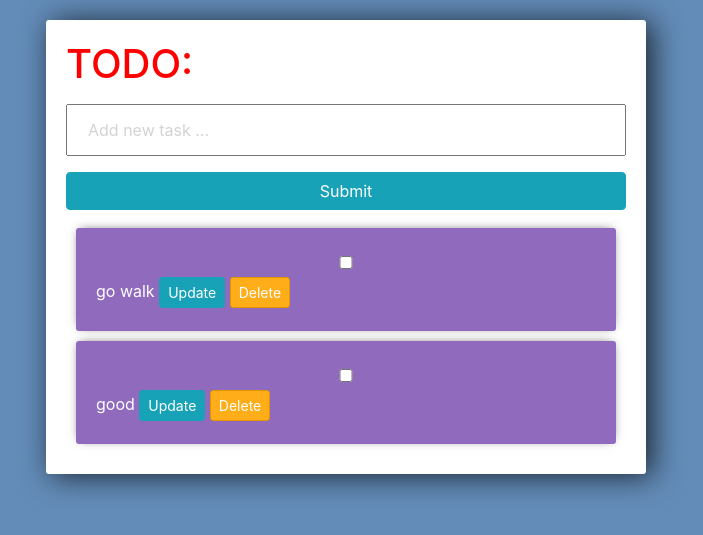
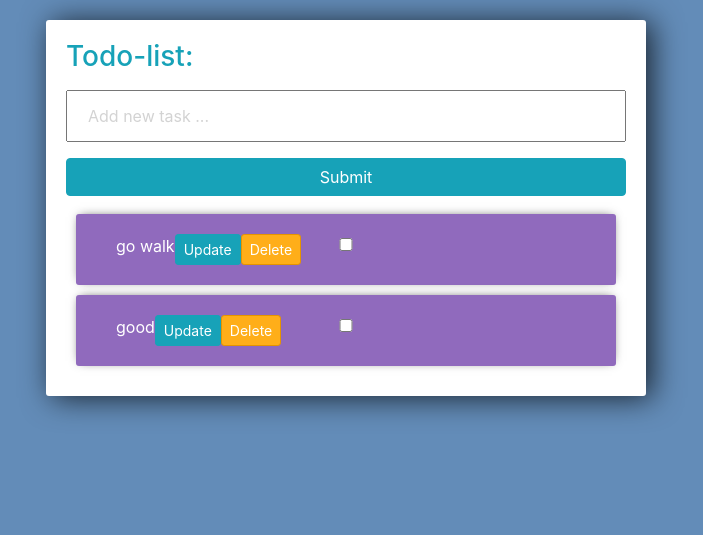
Before and after one commit to Inventhrice/HawkHacks2022, a Django app: page / in a window 1280 px wide. Shown: the top 535 px of the page, without its empty margins (294-997 px from the left). Run offline with Django 4.2, Linux system fonts and the light colour scheme; data comes from the database, SQL or seed files in the repository; both versions use the stored data as it was after the commit; some libraries are stand-ins or nearby versions.

Commit message:
checkbox

```diff
--- a/todo/myapp/static/styles.css
+++ b/todo/myapp/static/styles.css
@@ -1,5 +1,5 @@
 body {
-    background-color: #638CB8;
+  background-color: #638cb8;
 }
 
 input {
@@ -14,7 +14,7 @@ input::placeholder {
 }
 
 .submit {
-    background-color: #6BA3E8;
+  background-color: #6ba3e8;
 }
 
 .center-column {
@@ -40,19 +40,3 @@ input::placeholder {
   background-color: #ffae19;
   border-color: #e59400;
 }
-
-.item-row>input[type="checkbox"] {
-    display: inline-block;
-}
-
-.item-row>input[type="checkbox"]~label {
-    display: inline-block;
-}
-
-label>span {
-    display: block;
-}
-
-h1{
-    color: red
-}
--- a/todo/myapp/templates/myapp/delete.html
+++ b/todo/myapp/templates/myapp/delete.html
@@ -6,5 +6,5 @@
 <a href="{% url 'list' %}">Cancel</a>
 <form action="" method="POST">
     {% csrf_token %}
-    <input type="submit" name="Yes">
+    <input class="btn btn-sm btn-danger" type="submit" name="Yes">
 </form>
--- a/todo/myapp/templates/myapp/list.html
+++ b/todo/myapp/templates/myapp/list.html
@@ -14,7 +14,7 @@
 
 <body>
     <div class="center-column">
-        <h1>TODO:</h1>
+        <h3 class="text-info">Todo-list:</h3>
         <form method="POST" action="/">
             {% csrf_token %}
             {{form.title}}
@@ -25,21 +25,31 @@
 
             {% for task in tasks %}
             <div class="item-row">
-                <input type="checkbox" class="checkbox-inline">
-                <label for="taskRow">
-                    <span>{{task}}</span>
-                </label>
-
-                <a class="btn btn-sm btn-info" href="{% url 'update_task' task.id %}">Update</a>
-                <a class="btn btn-sm btn-danger" href="{% url 'delete' task.id %}">Delete</a>
+                <div class="form-check d-flex flex-row">
+                    <input class="form-check-input" id="check" type="checkbox" onclick="complete()">
+                    <label class="form-check-label d-inline-block ml3 .align-middle" for="check" id="todo-item">
+                        {{task}}
+                    </label>
+                    <a class="btn btn-sm btn-info" href="{% url 'update_task' task.id %}">Update</a>
+                    <a class="btn btn-sm btn-danger" href="{% url 'delete' task.id %}">Delete</a>
+                </div>
 
             </div>
             {% endfor %}
         </div>
     </div>
 </body>
-<style>
 
-</style>
+<script>
+    function complete() {
+        var checkBox = document.getElementById("check");
+        var task = document.getElementById("todo-item");
+        if (checkBox.checked == true) {
+            task.style.textDecoration = "line-through";
+        } else {
+            task.style.textDecoration = "none";
+        }
+    }
+</script>
 
 </html>
--- a/todo/myapp/templates/myapp/update_task.html
+++ b/todo/myapp/templates/myapp/update_task.html
@@ -7,5 +7,5 @@
 <form method="POST" action="">
     {% csrf_token %}
     {{form}}
-    <input type="submit" name="'Update Task">
+    <input class="btn btn-sm btn-info" type="submit" name="Update Task">
 </form>
```
Also changed, not shown: todo/db.sqlite3, 1 other file. Lines whose indentation alone changed are shown as unchanged.
